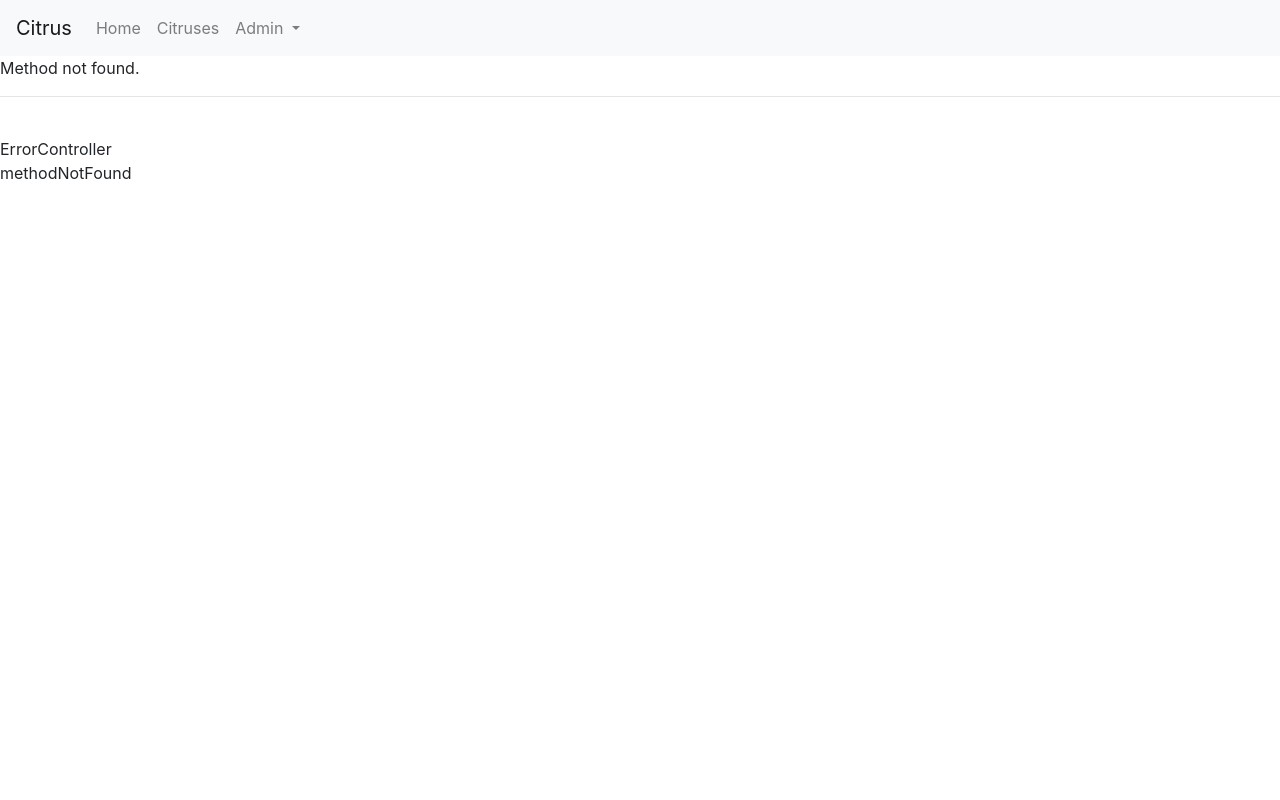
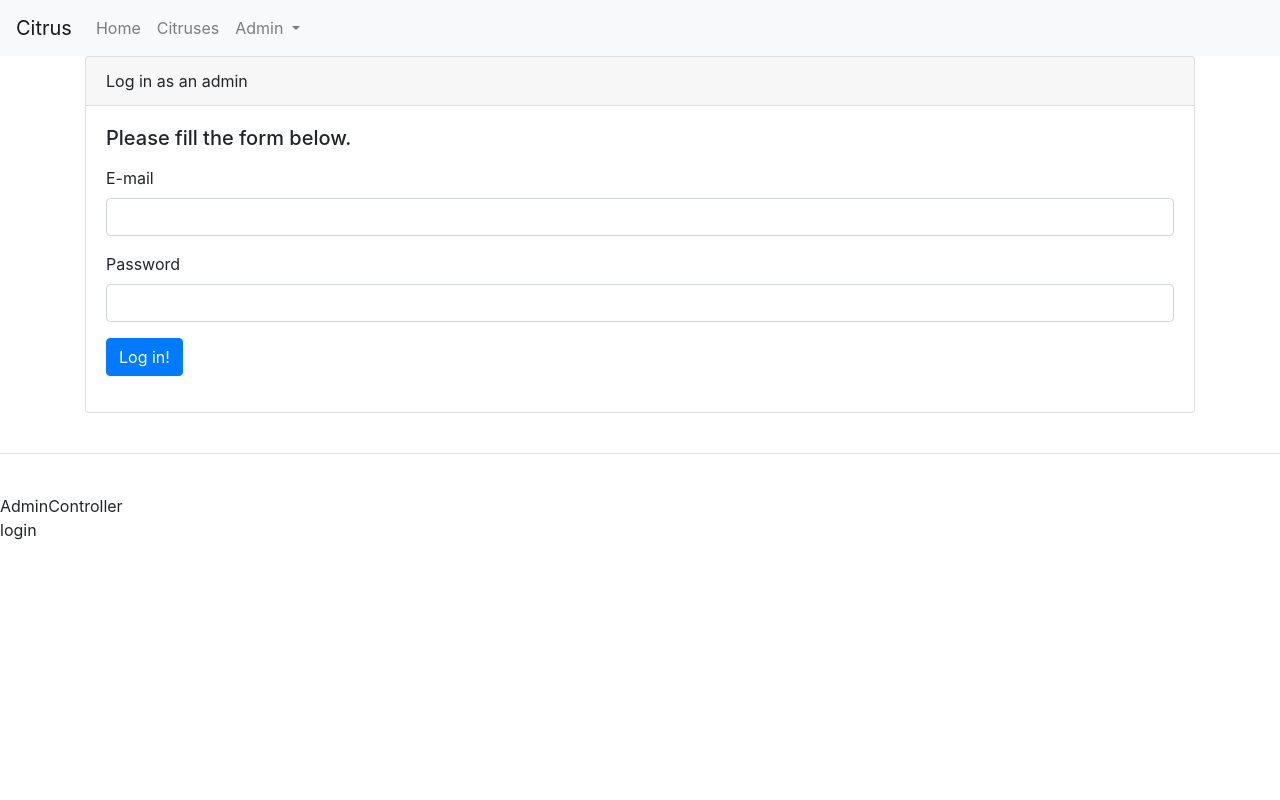
Before and after one commit to dzonibg/test, a PHP site: page /admin/login in a window 1280 px wide. Run offline with PHP 8.4, Linux system fonts and the light colour scheme.

Commit message:
Added admin login view. Commit just in case of a needed rollback.

```diff
--- a/App/Http/Controllers/AdminController.php
+++ b/App/Http/Controllers/AdminController.php
@@ -20,7 +20,18 @@ class AdminController {
         $email = $_POST['email'];
         $password = password_hash($_POST['password'], PASSWORD_DEFAULT);
 
-        $admin->insert("NULL, '$name', '$email', '$password'");
+        $admin->insert("NULL, '$name', '$email', '$password'"); // TODO: Check if email exists!
+    }
+
+    public function login() {
+        return view("admin/login");
+    }
+
+    public function authorize() {
+        $email = $_POST['email'];
+        $password = password_hash($_POST['password'], PASSWORD_DEFAULT);
+
+
     }
 
 }
--- /dev/null
+++ b/Views/admin/login.view.php
@@ -0,0 +1,27 @@
+<div class="container">
+
+    <div class="card">
+        <div class="card-header">
+            Log in as an admin
+        </div>
+        <div class="card-body">
+            <h5 class="card-title">Please fill the form below.</h5>
+            <p class="card-text">
+            <form action="/admin/authorize" method="POST">
+                <div class="form-group">
+                    <label for="name">E-mail</label>
+                    <input type="email" name="email" class="form-control" required>
+                </div>
+                <div class="form-group">
+                    <label for="name">Password</label>
+                    <input type="password" name="password" class="form-control" required>
+                </div>
+                <button class="btn btn-primary" type="submit">Log in!</button>
+            </form>
+
+
+            </p>
+        </div>
+    </div>
+
+</div>
--- a/Views/layout/layout.view.php
+++ b/Views/layout/layout.view.php
@@ -24,7 +24,7 @@
                         Admin
                     </a>
                     <div class="dropdown-menu" aria-labelledby="navbarDropdown">
-                        <a class="dropdown-item" href="#">Login</a>
+                        <a class="dropdown-item" href="/admin/login">Login</a>
                         <a class="dropdown-item" href="/admin/register">Register</a>
                         <div class="dropdown-divider"></div>
                         <a class="dropdown-item" href="#">Approve comments</a>
```
